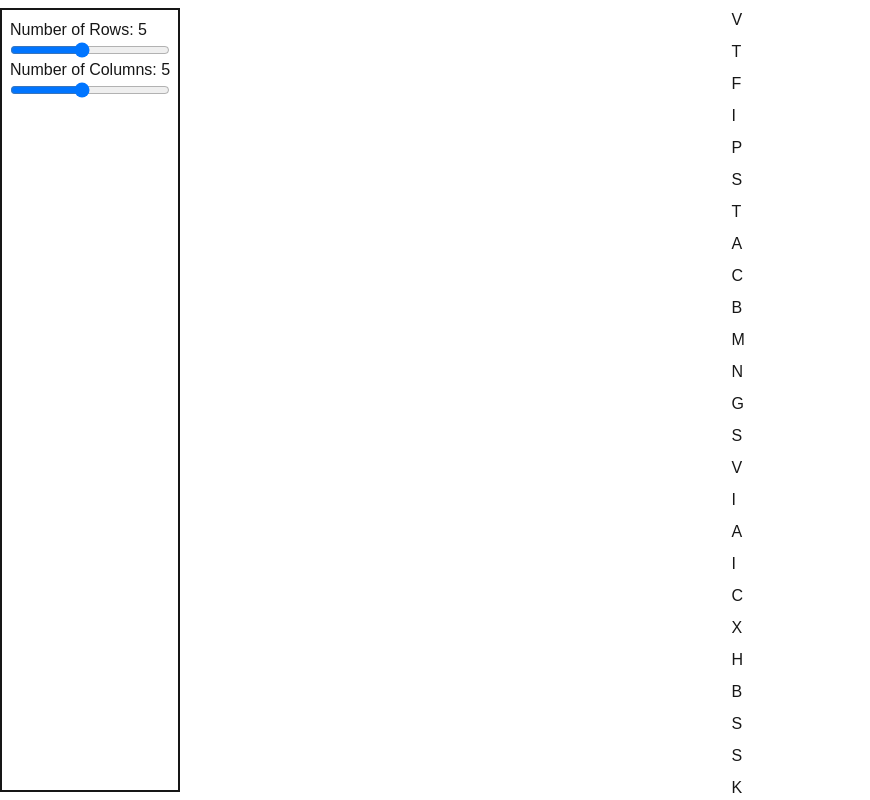
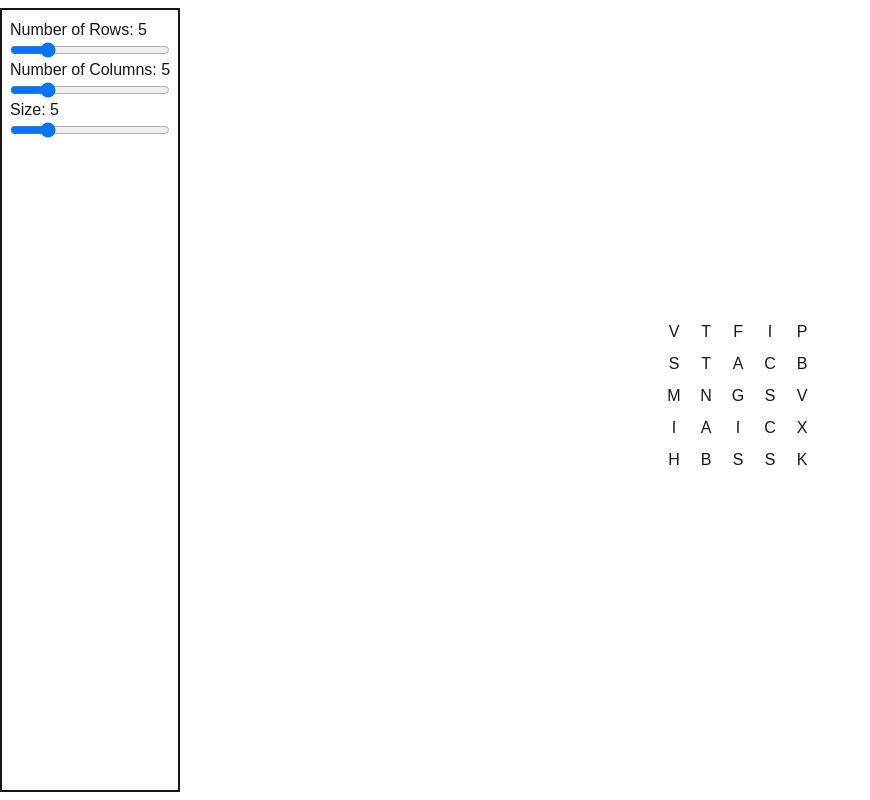
Before and after one commit to RoboRobert/word-search, a Next.js app: page / in a window 1280 px wide. Shown: the whole page, without its empty margins (0-870 px from the left). Built offline with nearby package versions, Linux system fonts and the light colour scheme.

Commit message:
custom grid working well

```diff
--- a/app/page.tsx
+++ b/app/page.tsx
@@ -4,6 +4,8 @@ import { getRandomValues } from "crypto";
 import { useEffect, useId, useState } from "react";
 
 export default function Home() {
+  const MIN_SIZE = 1;
+  const MAX_SIZE = 20;
   const CHARACTER_SET = "ABCDEFGHIJKLMNOPQRSTUVWXYZ";
 
   const [GRIDROWS, setGridRows] = useState(5);
@@ -27,9 +29,9 @@ export default function Home() {
         <input
           id="numRows"
           type="range"
-          min={1}
-          max={10}
-          defaultValue={GRIDROWS}
+          min={MIN_SIZE}
+          max={MAX_SIZE}
+          value={GRIDROWS}
           onChange={(changeEvent) =>
             setGridRows(Number(changeEvent.target.value))
           }
@@ -39,34 +41,41 @@ export default function Home() {
         <input
           id="numColumns"
           type="range"
-          min={1}
-          max={10}
-          defaultValue={GRIDCOLUMNS}
+          min={MIN_SIZE}
+          max={MAX_SIZE}
+          value={GRIDCOLUMNS}
           onChange={(changeEvent) =>
             setGridColumns(Number(changeEvent.target.value))
           }
         />
+
+        <label htmlFor="gridSize">
+          Size: {Math.max(GRIDROWS, GRIDCOLUMNS)}
+        </label>
+        <input
+          id="gridSize"
+          type="range"
+          min={MIN_SIZE}
+          max={MAX_SIZE}
+          value={Math.max(GRIDROWS, GRIDCOLUMNS)}
+          onChange={(changeEvent) => {
+            setGridColumns(Number(changeEvent.target.value));
+            setGridRows(Number(changeEvent.target.value));
+          }}
+        />
       </div>
-      <div
-        className={`grid grid-rows-${GRIDROWS} grid-cols-${GRIDCOLUMNS} m-auto h-fit w-fit gap-2`}
-      >
-        {grid.map((row) =>
-          row.map((character) => (
-            <div key={crypto.randomUUID()}>{character}</div>
-          )),
-        )}
-      </div>
+      <div className="m-auto h-fit w-fit">{renderGrid(grid)}</div>
     </div>
   );
 }
 
 function renderGrid(grid: string[][]): React.ReactElement {
   return (
-    <div>
+    <div className="flex flex-col">
       {grid.map((row) => (
-        <div>
+        <div className="flex flex-row justify-between">
           {row.map((character) => (
-            <p>{character}</p>
+            <p className="m-auto size-8 text-center">{character}</p>
           ))}
         </div>
       ))}
```
